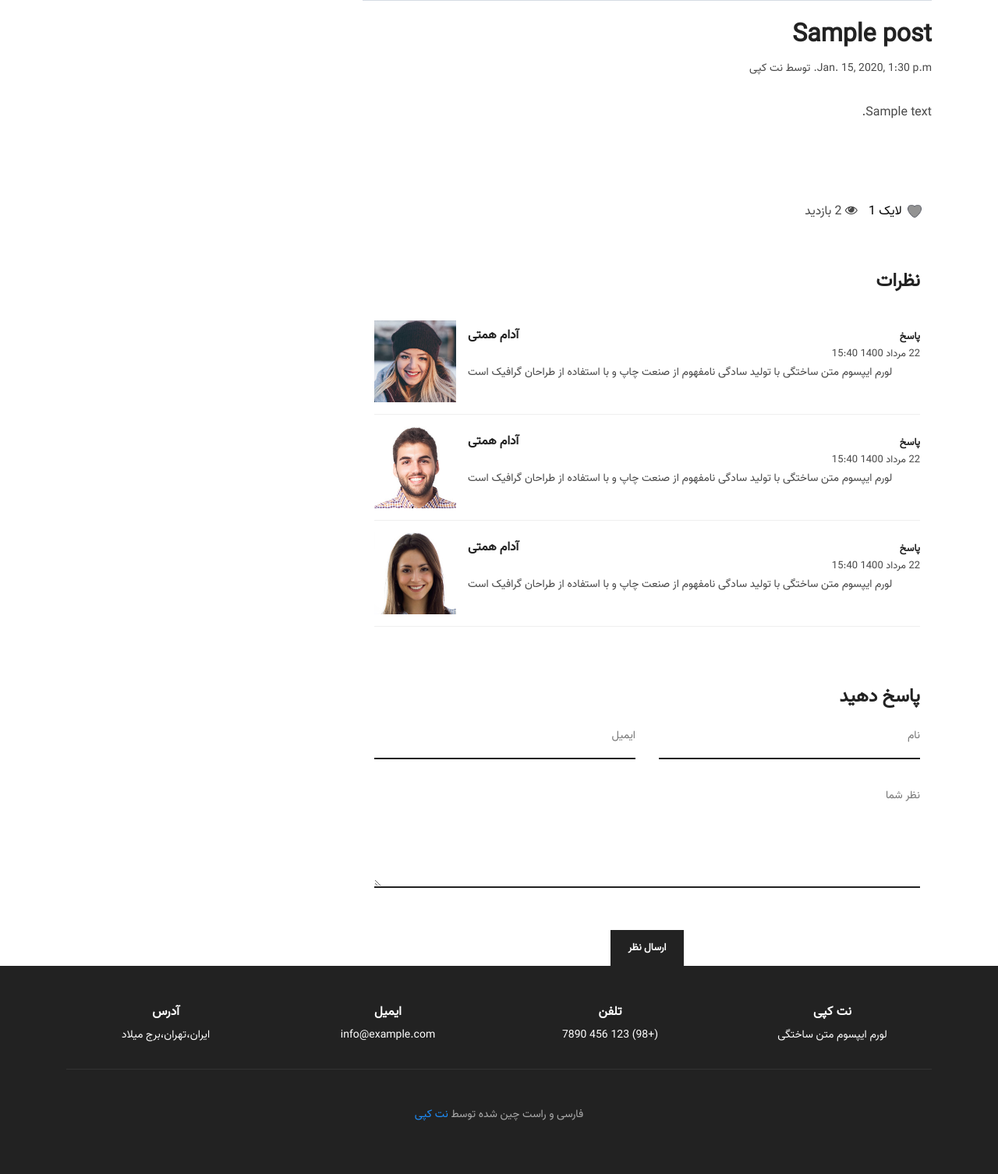
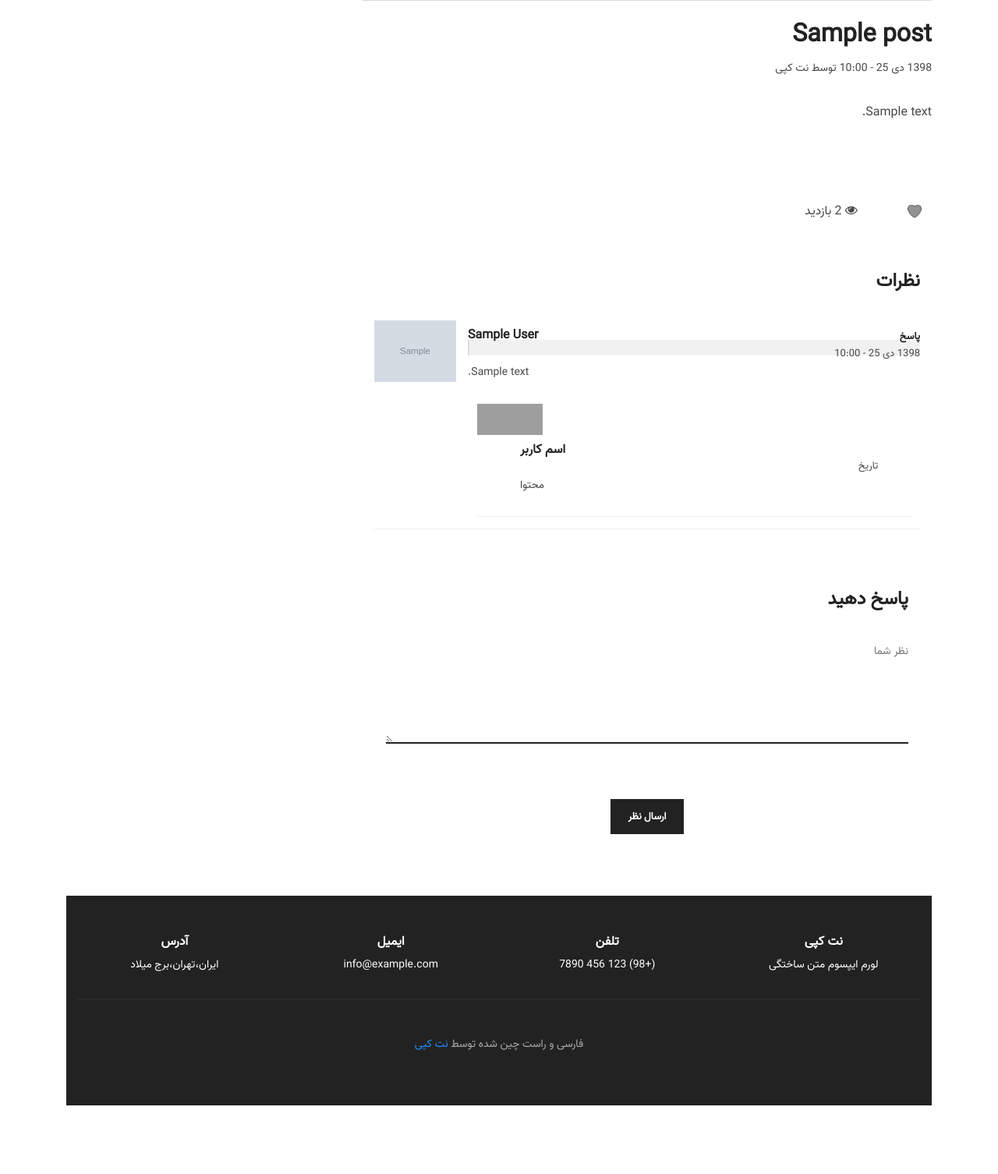
Before and after one commit to elicipher/Personal-blog, a Django app: a page that uses blog/templates/blog/post_detail.html in a window 1280 px wide. Shown: the part 1047-2553 px from the top of the page at 78% size. After the commit the page ends 2465 px from the top, so only its background shows below. Run offline with Django 5.2, Linux system fonts and the light colour scheme; tables that the repository leaves empty hold one stand-in row (values such as "Sample post"); grey boxes marked "Sample" are stand-in pictures; some libraries are stand-ins or nearby versions; grey boxes are pictures that could not be loaded.

Commit message:
Add comment creation logic

```diff
--- /dev/null
+++ b/blog/forms.py
@@ -0,0 +1,14 @@
+from django import forms
+from .models import Comment
+
+class CommentForm(forms.ModelForm):
+    class Meta:
+        model = Comment
+        fields = ('content',)
+        widgets = {
+            'content' : forms.Textarea(attrs={'name':'form-message' , 'placeholder':'نظر شما', 'rows':'8'})
+
+        }
+        labels ={
+            'content':''
+        }
--- a/blog/models.py
+++ b/blog/models.py
@@ -40,6 +40,9 @@ class Post(models.Model):
 
     def jpublish(self):
         return time_Converter(self.publish)
+    jpublish.short_description = 'زمان انتشار'
+    view_count.short_description = 'تعداد بازدید'
+    like_count.short_description = 'تعداد لایک'
 
 
 
@@ -77,19 +80,21 @@ class Comment(models.Model):
 
     post = models.ForeignKey(Post , on_delete= models.CASCADE , related_name="postcomment" , verbose_name='پست')
     user = models.ForeignKey(Member , on_delete=models.CASCADE , related_name='usercomment' , verbose_name='کاربر')
-    content = ProseEditorField(max_length=500,verbose_name="متن کامنت")
+    content = models.TextField(max_length=500,verbose_name="متن کامنت")
+    confirme = models.BooleanField(default=False , verbose_name='تایید شده')
     created = models.DateTimeField(auto_now_add=True , verbose_name='تاریخ ارسال')
-
-    replay = models.ForeignKey('self',on_delete=models.CASCADE , related_name='replies', verbose_name='پاسخ' )
+    replay = models.ForeignKey('self',on_delete=models.CASCADE , related_name='replies', verbose_name='پاسخ', null=True , blank=True )
 
     class Meta():
         verbose_name = "نظر"
         verbose_name_plural = "نظرات"
     def __str__(self):
-        return f'کامنت {self.user}  روی {self.post}'
+        return f'کامنت {self.user}  روی "{self.post}"'
 
     def is_reply(self):
         return self.replay is not None
 
     def jpublish(self):
         return time_Converter(self.created)
+
+    jpublish.short_description = "تاریخ انتشار"
--- a/blog/templates/blog/post_detail.html
+++ b/blog/templates/blog/post_detail.html
@@ -51,7 +51,7 @@
                         <div class="blog-heading">
                             <h2>{{post.title}}</h2>
                             <div class="blog-meta">
-                                <span class="date">{{post.publish}}</span>
+                                <span class="date">{{post.jpublish}}</span>
                                 <span class="by">توسط نت کپی</span>
                             </div>
                         </div>
@@ -131,52 +131,78 @@
                             {% include 'include/massages.html' %}
                             <!--Blog Comments-->
                             <h3 class="comment-title">نظرات</h3>
+                            {% for comen in comment %}
                             <ul class="post-comment">
+
                                 <li>
-                                    <img src="{{STATIC_PATH}}images/comment-authors/img-1.jpg" alt="">
+                                    {% if comen.user.avatar %}
+                                    <img src="{{comen.user.avatar.url}}" alt="">
+                                    {% else %}
+                                    <img src="{{STATIC_PATH}}images/comment-authors/profile.jpg" alt="">
+                                    {% endif %}
                                     <div class="comment-info">
-                                        <h3>آدام همتی</h3>
-                                        <a href="#">پاسخ</a>
-                                        <span>22 مرداد 1400 15:40</span>
-                                        <p>لورم ایپسوم متن ساختگی با تولید سادگی نامفهوم از صنعت چاپ و با استفاده از طراحان گرافیک است </p>
-                                    </div>
-                                </li>
-                                <li>
-                                    <img src="{{STATIC_PATH}}images/comment-authors/img-2.jpg" alt="">
-                                    <div class="comment-info">
-                                          <h3>آدام همتی</h3>
-                                          <a href="#">پاسخ</a>
-                                          <span>22 مرداد 1400 15:40</span>
-                                        <p>لورم ایپسوم متن ساختگی با تولید سادگی نامفهوم از صنعت چاپ و با استفاده از طراحان گرافیک است </p>
-                                    </div>
-                                </li>
-                                <li>
-                                    <img src="{{STATIC_PATH}}images/comment-authors/img-3.jpg" alt="">
-                                    <div class="comment-info">
-                                          <h3>آدام همتی</h3>
-                                          <a href="#">پاسخ</a>
-                                          <span>22 مرداد 1400 15:40</span>
-                                        <p>لورم ایپسوم متن ساختگی با تولید سادگی نامفهوم از صنعت چاپ و با استفاده از طراحان گرافیک است </p>
+                                        <h3>{{comen.user.full_name}}</h3>
+                                        <a href="#" class="reply-link">پاسخ</a>
+                                        <span>{{comen.jpublish}}</span>
+                                        <p>{{comen.content}}</p>
+
+                                        <!-- فرم پاسخ مخفی: زیر کامنت اصلی -->
+                                        <div class="reply-form" style="display: none;">
+                                            <textarea placeholder="پاسخ خود را بنویسید..."></textarea>
+                                            <button type="submit">ارسال</button>
+                                        </div>
+
+                                        <!-- ریپلای (پاسخ کوچک) همیشه نمایش داده می‌شود -->
+
+                                        <div class="reply-comment">
+                                            <ul>
+                                                <li>
+                                                    <img src="{{STATIC_PATH}}images/comment-authors/img-3.jpg" alt="">
+                                                    <div class="comment-info">
+                                                        <h3>اسم کاربر</h3>
+                                                        <span>تاریخ</span>
+                                                        <p>محتوا</p>
+                                                    </div>
+                                                </li>
+                                            </ul>
+                                        </div>
                                     </div>
                                 </li>
                             </ul>
-                        </div>
+
+                            {% endfor %}
+
+
+
+                                <script>
+document.querySelectorAll('.reply-link').forEach(link => {
+    link.addEventListener('click', function (e) {
+        e.preventDefault();
+        const comment = this.closest('.comment-info');
+        const form = comment.querySelector('.reply-form');
+
+        // بستن بقیه فرم‌ها
+        document.querySelectorAll('.reply-form').forEach(f => {
+            if (f !== form) f.style.display = 'none';
+        });
+
+        form.style.display = form.style.display === 'block' ? 'none' : 'block';
+    });
+});
+
+
+                                </script>
+
                         <!--Blog Comment Form-->
-                        <form class="col-md-12 contact-form" action="#">
+                        <form class="col-md-12 contact-form" method="post">
+                            {% csrf_token %}
                             <h3 class="comment-title">پاسخ دهید</h3>
                             <div class="row">
-                                <!--Name-->
-                                <div class="col-md-6">
-                                    <input class="form-inpt" type="text" required="required" placeholder="نام">
-                                </div>
-                                <!--Email-->
-                                <div class="col-md-6">
-                                    <input class="form-inpt" type="text" placeholder="ایمیل" required="required">
-                                </div>
                                 <!--Message-->
                                 <div class="col-md-12">
-                                    <textarea name="form-message" placeholder="نظر شما" rows="8"></textarea>
+                                    {{form.as_p}}
                                 </div>
+
                                 <div class="col-md-12 text-center pt-30">
                                     <input id="submit" class="main-btn" type="submit" value="ارسال نظر">
                                 </div>
@@ -185,6 +211,9 @@
                     </div>
                 </div>
             </div>
+            <br>
+            <br>
+            <br>
 
 
 
--- a/blog/views.py
+++ b/blog/views.py
@@ -1,8 +1,11 @@
-from django.shortcuts import render , get_object_or_404 , redirect
+from django.shortcuts import render , get_object_or_404 , redirect , HttpResponseRedirect
 from django.views import View
 from .models import Post , Like , PostVisit
 from django.urls import reverse
 from django.http import JsonResponse
+from .forms import CommentForm
+from django.contrib import messages
+
 
 
 
@@ -18,10 +21,13 @@ class BlogView(View):
 
 class PostDetailView(View):
 
+    class_form = CommentForm
+    def get(self, request, slug, id):
 
-    def get(self, request, slug, id):
+        form =self.class_form()
         post = get_object_or_404(Post, id=id , slug = slug)
         user = request.user
+        comment = post.postcomment.filter(confirme = True)
         has_liked = False #مقدار پیش فرض
         x_forwarded_for  = request.META.get('X-Forwarded-For')
         if x_forwarded_for :
@@ -34,12 +40,28 @@ class PostDetailView(View):
         if user.is_authenticated :
             if Like.objects.filter(user = user , post = post).exists():
                 has_liked = True
+        return render(request, 'blog/post_detail.html',{'comment':comment,'post': post , 'has_liked':has_liked , 'like_count':post.like_count() , 'form':form})
+
+    def post(self , request ,slug, id ):
+        post = get_object_or_404(Post, id=id , slug = slug)
+        form =self.class_form(request.POST)
 
 
 
-        return render(request, 'blog/post_detail.html',{'post': post , 'has_liked':has_liked , 'like_count':post.like_count()})
+        if form.is_valid:
+            if not request.user.is_authenticated:
+                next_url = reverse('blog:post_detail', kwargs={'slug': slug, 'id': id})
+                login_url = reverse("account:user_login")  # مسیر لاگین
+                return HttpResponseRedirect(f"{login_url}?next={next_url}")
+            else :
+                new_comment = form.save(commit= False)
+                new_comment.user = request.user
+                new_comment.post = post
+                new_comment.confirme = False
+                new_comment.save()
 
-
+        messages.success(request , "کامنت شما ثبت شد و پس از تأیید نمایش داده می‌شود.")
+        return redirect('blog:post_detail' , post.slug , post.id)
 
 
 class LikePostView(View):
--- a/static/css/style.css
+++ b/static/css/style.css
@@ -1615,3 +1615,53 @@ section.banner-blog .banner-caption h1 {
  .owl-carousel{
     direction: ltr !important;
    }
+.reply-comment {
+    margin-top: 15px;
+    padding: 10px;
+    border-left: 2px solid #ddd;
+    background-color: #f1f1f1;
+    font-size: 0.9em;
+}
+
+.reply-comment .comment-info {
+    margin-left: 40px;
+}
+
+.reply-comment img {
+    width: 40px;
+    height: 40px;
+}
+
+.reply-comment h3 {
+    font-size: 1em;
+    font-weight: bold;
+}
+
+.reply-comment p {
+    font-size: 0.9em;
+}
+
+.reply-form {
+    margin-top: 10px;
+    padding: 10px;
+    border: 1px solid #ddd;
+    background-color: #f9f9f9;
+}
+
+textarea {
+    width: 100%;
+    height: 100px;
+    margin-bottom: 10px;
+}
+
+button {
+    padding: 5px 15px;
+    background-color: #4CAF50;
+    color: white;
+    border: none;
+    cursor: pointer;
+}
+
+button:hover {
+    background-color: #45a049;
+}
--- a/utils/date_utils.py
+++ b/utils/date_utils.py
@@ -13,7 +13,7 @@ def time_Converter(time):
             time_to_list[1] = mounth
             break
 
-    output = "{} {} {}".format(
+    output = "{} {} {}  - {:02d}:{:02d}".format(
         time_to_list[0],
         time_to_list[1],
         time_to_list[2],
@@ -21,4 +21,5 @@ def time_Converter(time):
         time.minute,
 
     )
+
     return output
```
Also changed, not shown: blog/admin.py (+10 -2 lines), blog/migrations/0010_comment_confirme_alter_comment_replay.py (added), static/images/comment-authors/img-1.jpg (deleted), static/images/comment-authors/img-2.jpg (deleted), static/images/comment-authors/img-3.jpg (deleted).
